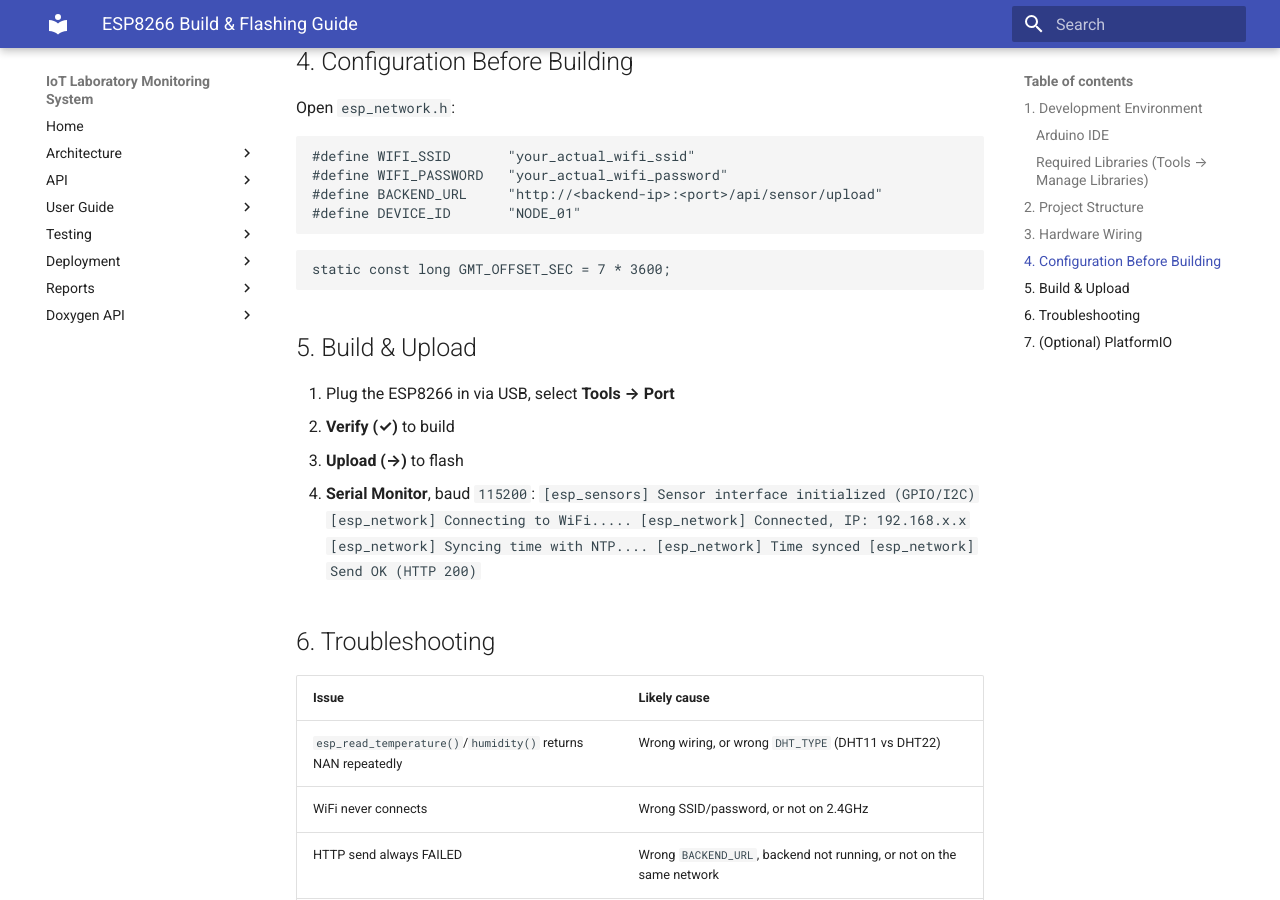
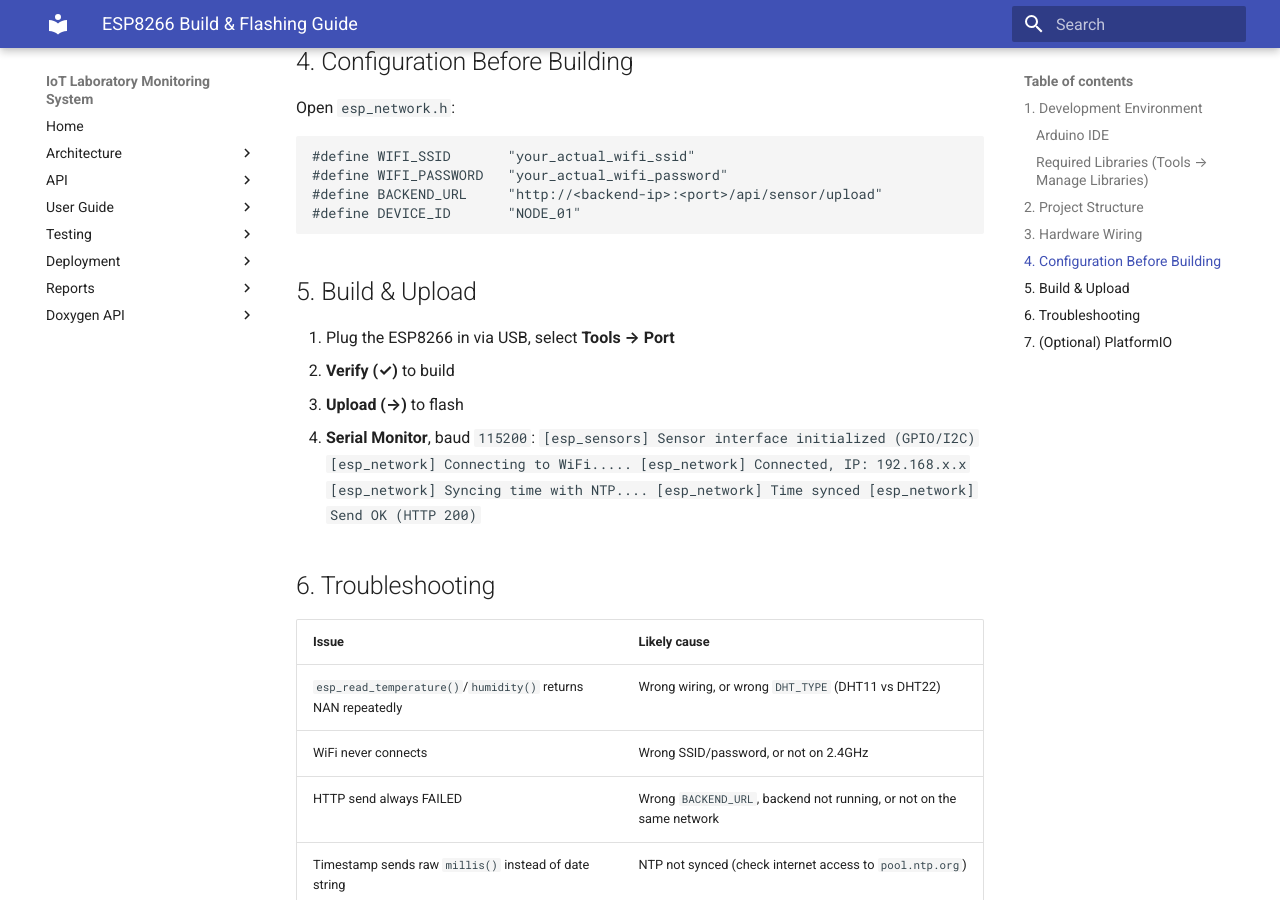
Before and after one commit to jostran1406/Phase_2_Group_11, an MkDocs documentation site: the page built from docs/user - guide/esp8266_build_guide.md, in a window 1280 px wide and 900 px high, scrolled down 1284 px. Built offline with MkDocs 1.6.1 and Material for MkDocs 9.7.7, drawn with Linux system fonts in a browser that asks for light colours.

Commit message:
docs: add ESP8266 API, build guide and coding convention

````diff
--- a/docs/user - guide/esp8266_build_guide.md
+++ b/docs/user - guide/esp8266_build_guide.md
@@ -46,9 +46,7 @@
 #define DEVICE_ID       "NODE_01"
 ```
 
-```cpp
-static const long GMT_OFFSET_SEC = 7 * 3600;
-```
+
 
 ## 5. Build & Upload
 1. Plug the ESP8266 in via USB, select **Tools → Port**
````
